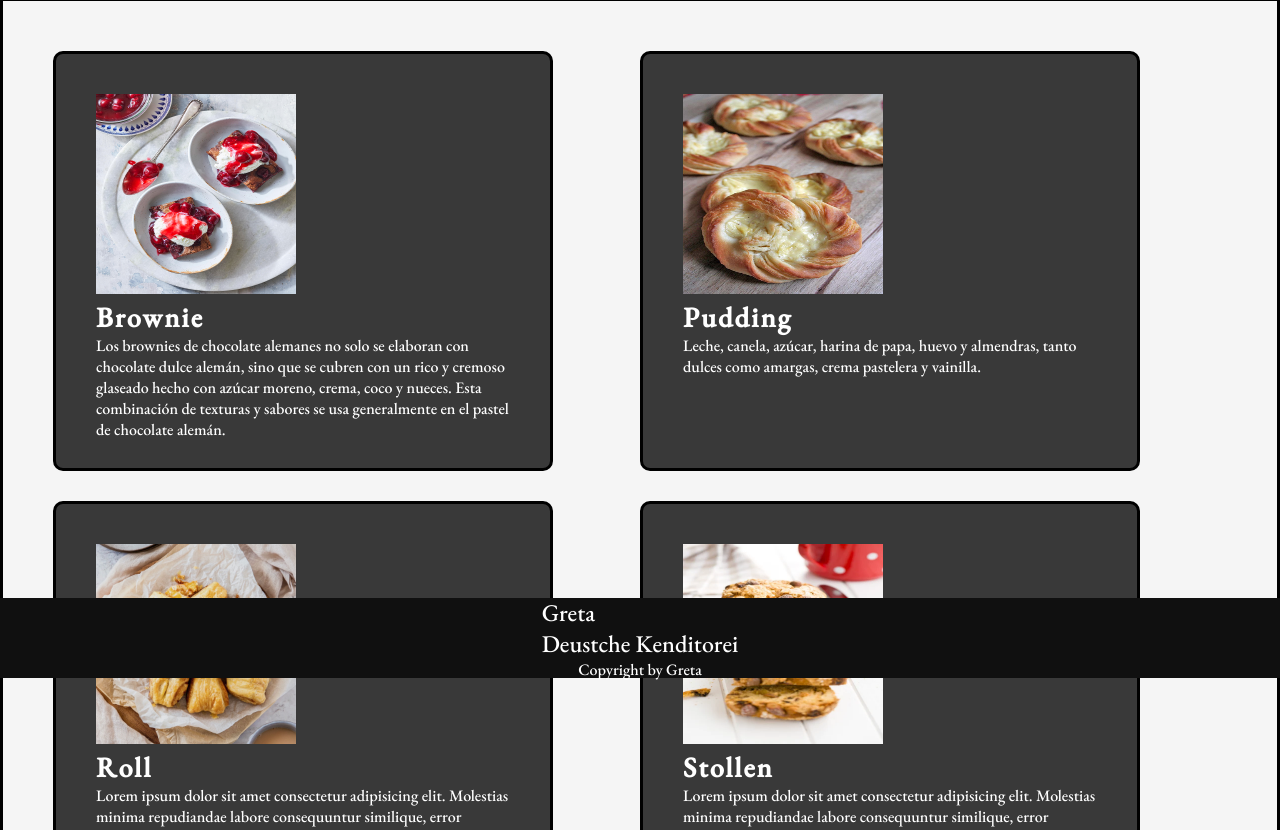
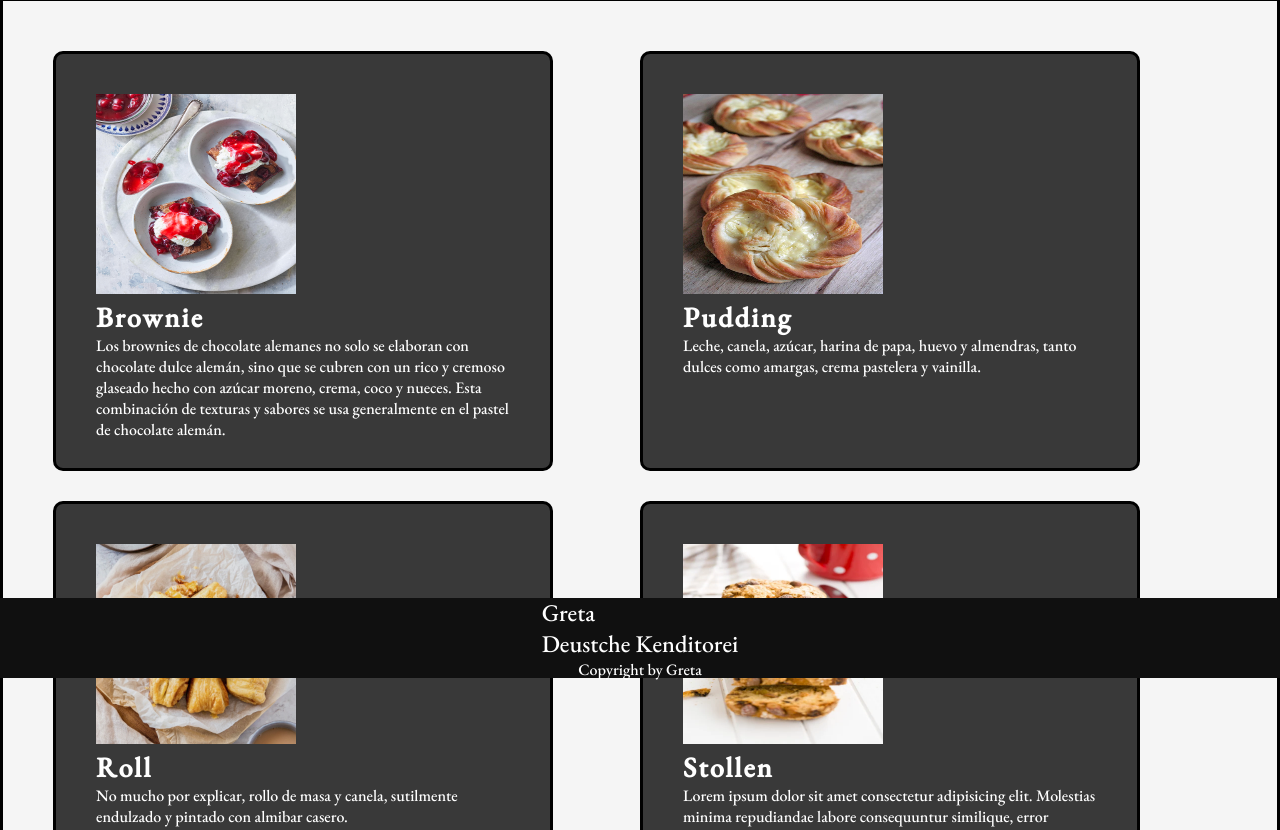
Before and after one commit to AlanKempf/Preentrega3-AlanKempf, a plain HTML site: page secciones/menu.html in a window 1280 px wide. Shown: the part 122-952 px from the top of the page. Drawn offline with nearby package versions, Linux system fonts and the light colour scheme.

Commit message:
correccion menu page

```diff
--- a/secciones/menu.html
+++ b/secciones/menu.html
@@ -37,7 +37,7 @@
                     <div class="box">
                         <img class="img-menu" src="../img/FS-Easy-Franzbrotchen-German-Cinnamon-Rolls-2.jpeg" alt="brownnie">
                         <h3 class="titulo-menu">Roll</h3>
-                        <p class="texto-menu">Lorem ipsum dolor sit amet consectetur adipisicing elit. Molestias minima repudiandae labore consequuntur similique, error inventore.</h2>
+                        <p class="texto-menu">No mucho por explicar, rollo de masa y canela, sutilmente endulzado y pintado con almibar casero.</h2>
                     </div>
                     <div class="box">
                         <img class="img-menu" src="../img/depositphotos_84738192-stock-photo-christmas-stollen.jpg" alt="brownnie">
```
